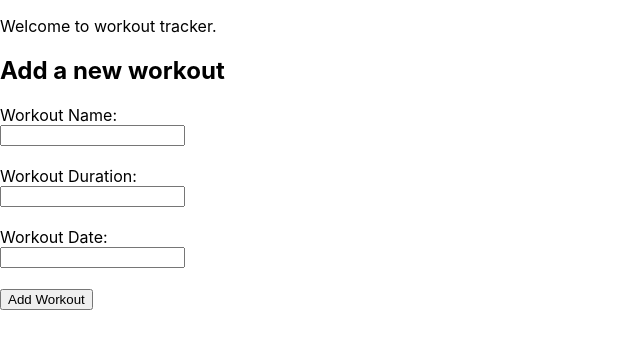
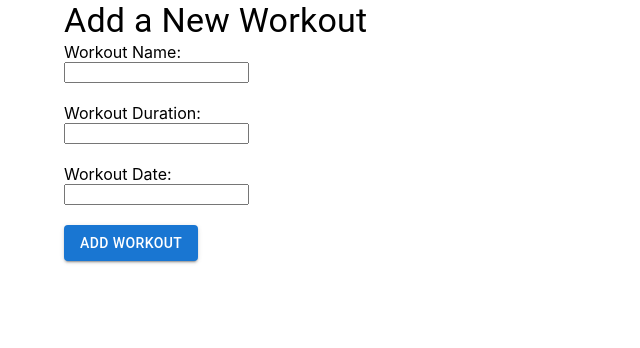
Before and after one commit to savperera369/workout-tracker-frontend, a React (Create React App) app: page / in a window 1280 px wide. Shown: the top 348 px of the page, without its empty margins (0-640 px from the left). Built offline with nearby package versions, Linux system fonts and the light colour scheme.

Commit message:
material ui added for styling

```diff
--- a/package.json
+++ b/package.json
@@ -3,6 +3,11 @@
   "version": "0.1.0",
   "private": true,
   "dependencies": {
+    "@emotion/react": "^11.11.1",
+    "@emotion/styled": "^11.11.0",
+    "@fontsource/roboto": "^5.0.3",
+    "@mui/icons-material": "^5.11.16",
+    "@mui/material": "^5.13.5",
     "@testing-library/jest-dom": "^5.16.5",
     "@testing-library/react": "^13.4.0",
     "@testing-library/user-event": "^13.5.0",
--- a/src/App.js
+++ b/src/App.js
@@ -5,7 +5,6 @@
   return (
     <div >
       <header className="App-header">
-        <p>Welcome to workout tracker.</p>
         <CreateForm />
       </header>
     </div>
--- a/src/pages/CreateForm.js
+++ b/src/pages/CreateForm.js
@@ -1,5 +1,6 @@
 import React from "react";
 import '../index.css';
+import { Button, Container, Typography } from "@mui/material";
 
 // controlled inputs are a way of setting up input fields in forms
 // so that we can track their values
@@ -12,8 +13,8 @@
 function CreateForm() {
     // label - for first field
     return (
-        <div>
-            <h2>Add a new workout</h2>
+        <Container>
+            <Typography variant="h4">Add a New Workout</Typography>
             <form>
                 <label className="create">Workout Name: </label>
                 <input
@@ -36,9 +37,9 @@
                 className="create"
                 />
                 <br />
-                <button>Add Workout</button>
+                <Button variant="contained">Add Workout</Button>
             </form>
-        </div>
+        </Container>
     );
 }
 
```
Also changed, not shown: 1 other file (tests, documents, lock files or other folders).
